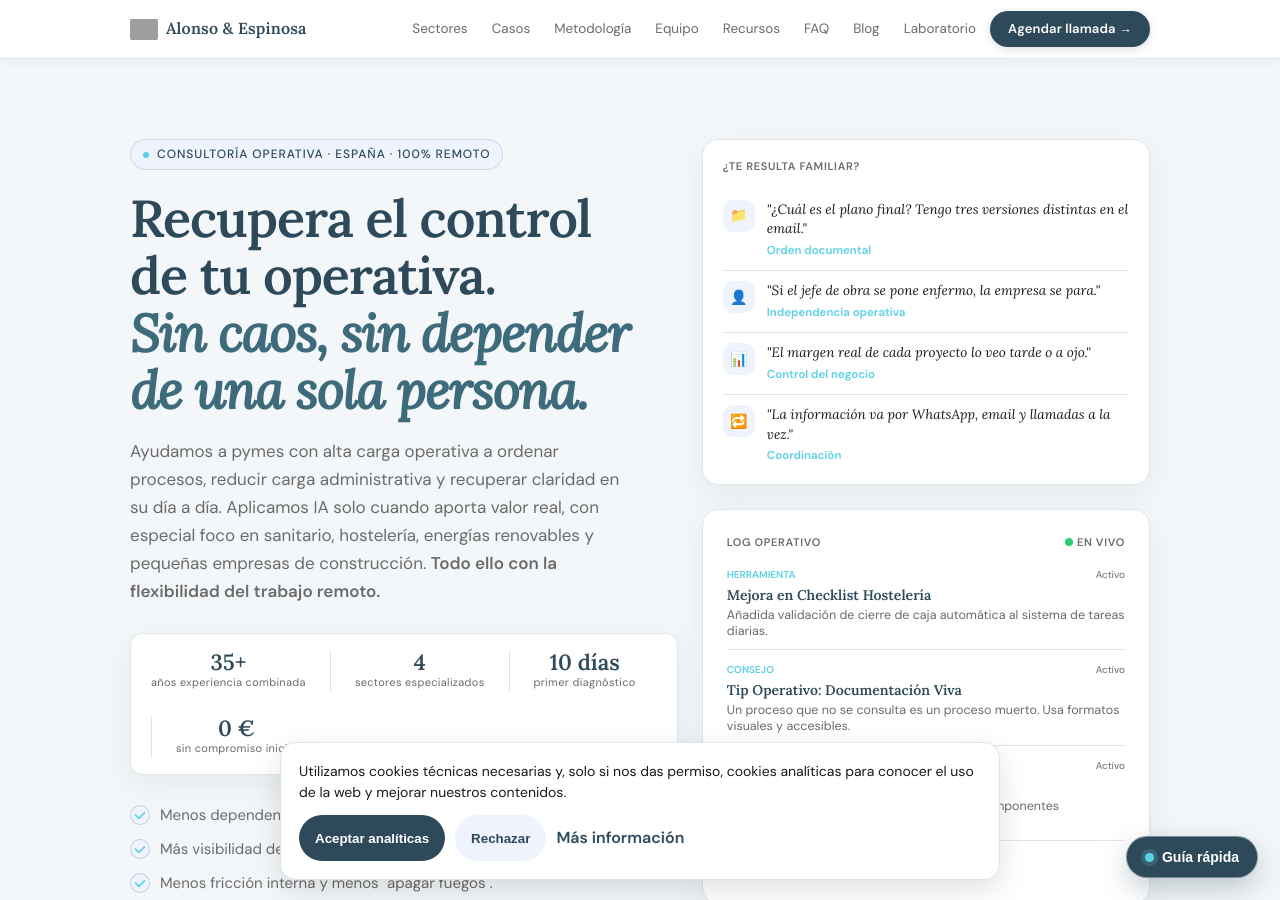
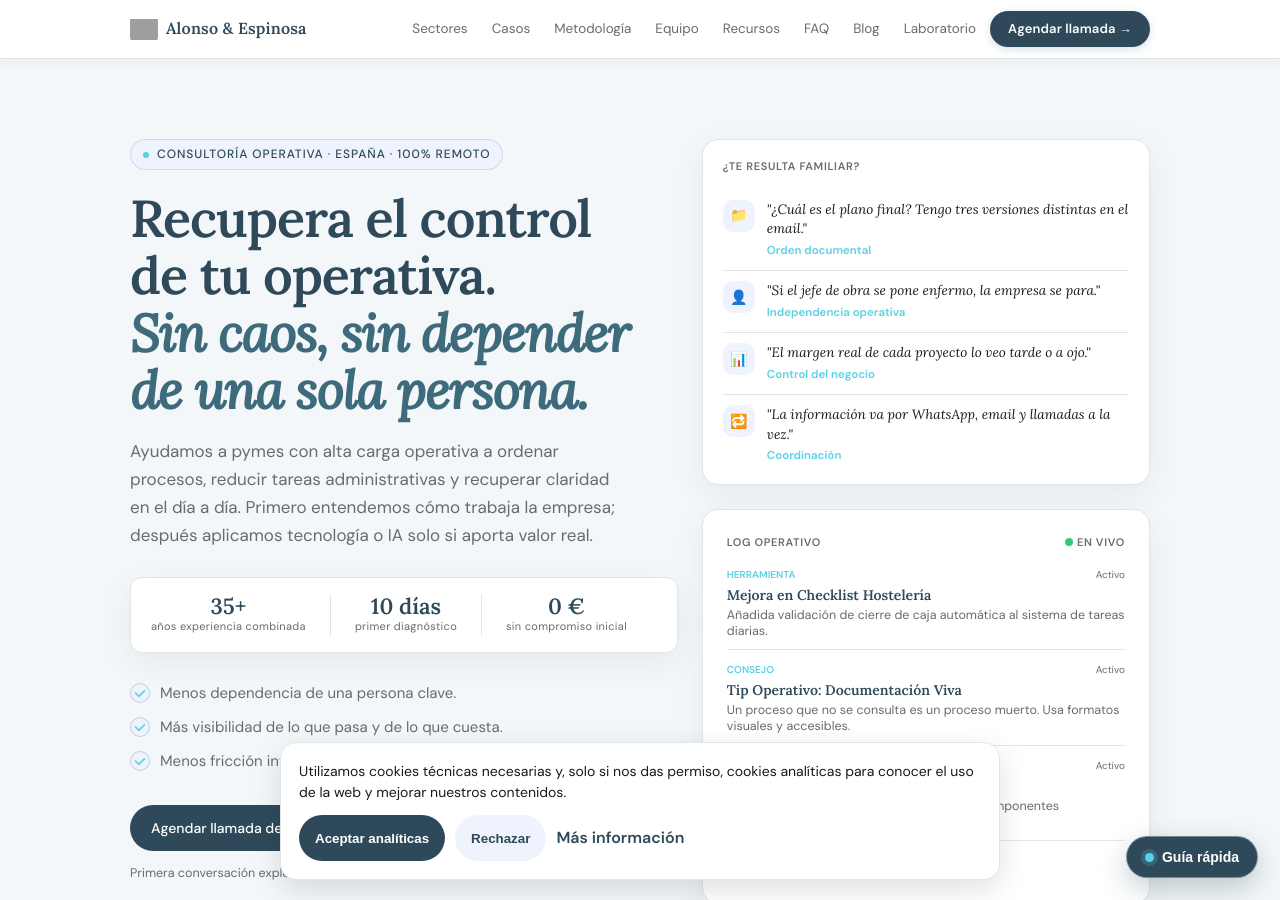
Before and after one commit to alauriela/alonsoespinosa-web, a Jekyll site: the page index.html, which Jekyll copies as it is, in a window 1280 px wide and 900 px high. Built offline with Jekyll 4.4.1, drawn with Linux system fonts in a browser that asks for light colours; grey boxes are pictures that could not be loaded.

Commit message:
commit hero

```diff
--- a/index.html
+++ b/index.html
@@ -501,17 +501,14 @@
       <div>
         <div class="hero-eyebrow"><span></span>Consultoría Operativa · España · 100% Remoto</div>
         <h1>Recupera el control<br>de tu operativa.<br><em>Sin caos, sin depender<br>de una sola persona.</em></h1>
-        <p class="hero-lead">Ayudamos a pymes con alta carga operativa a ordenar procesos, reducir carga administrativa y recuperar claridad en su día a día. Aplicamos IA solo cuando aporta valor real, con especial foco en sanitario, hostelería, energías renovables y pequeñas empresas de construcción. <strong>Todo ello con la flexibilidad del trabajo remoto.</strong></p>
+        <p class="hero-lead">Ayudamos a pymes con alta carga operativa a ordenar procesos, reducir tareas administrativas y recuperar claridad en el día a día. Primero entendemos cómo trabaja la empresa; después aplicamos tecnología o IA solo si aporta valor real.</p>
         <div class="hero-metrics">
           <div class="hero-metric">
             <span class="hero-metric-num">35+</span>
             <div class="hero-metric-label">años experiencia combinada</div>
           </div>
-          <div class="hero-metric-sep"></div>
-          <div class="hero-metric">
-            <span class="hero-metric-num">4</span>
-            <div class="hero-metric-label">sectores especializados</div>
-          </div>
+
+
           <div class="hero-metric-sep"></div>
           <div class="hero-metric">
             <span class="hero-metric-num">10 días</span>
@@ -530,7 +527,7 @@
         </ul>
         <div class="hero-actions">
           <a href="https://cal.eu/alonso-espinosa/primera-conversacion-exploratoria" class="btn btn-primary" target="_blank" rel="noopener noreferrer">Agendar llamada de 20 min</a>
-          <a href="/laboratorio/" class="btn">Abrir laboratorio</a>
+          <a href="/laboratorio/" class="btn">Probar el laboratorio</a>
         </div>
         <p class="hero-note">Primera conversación exploratoria, sin compromiso.</p>
       </div>
```
